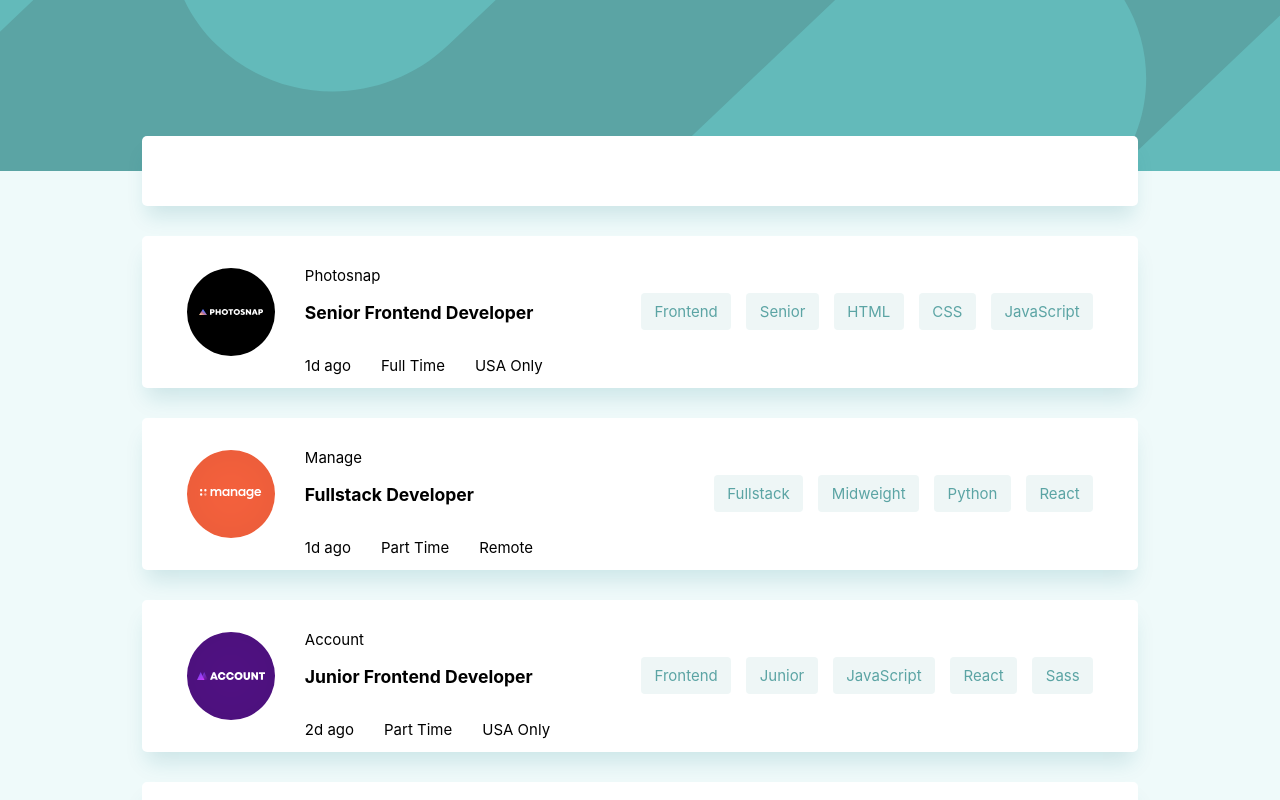
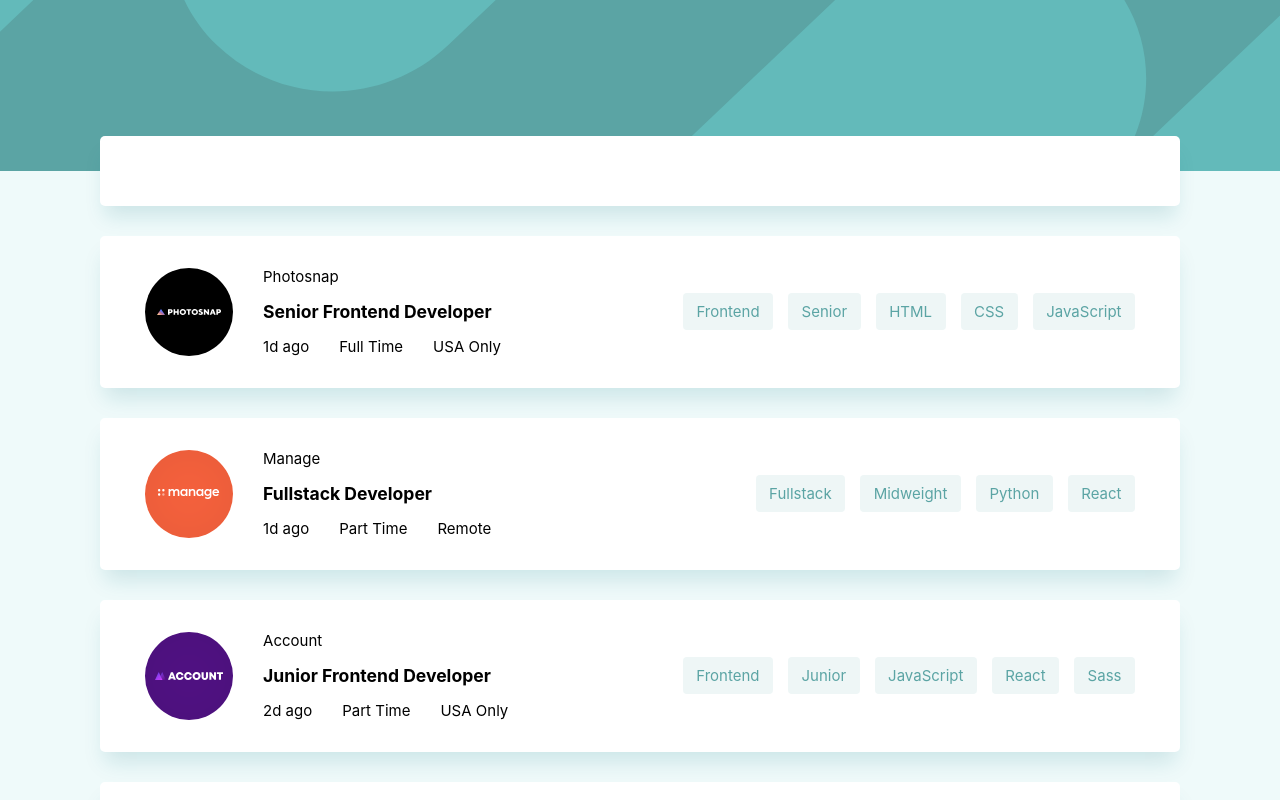
Before and after one commit to rojasmart/job-listings-with-filtering, a React (Create React App) app: page / in a window 1280 px wide. Shown: the top 800 px of the page. Built offline with nearby package versions, Linux system fonts and the light colour scheme.

Commit message:
Filter wrapper corrected

```diff
--- a/src/index.css
+++ b/src/index.css
@@ -58,7 +58,7 @@ header img {
 }
 
 .filter-list {
-  max-width: 1110px;
+  min-width: 1110px;
   padding: 6rem 1rem;
   display: flex;
   flex-direction: column;
@@ -92,6 +92,13 @@ header img {
 
 .job-info {
   flex: 1 1 50%;
+  display: flex;
+  flex-direction: column;
+  justify-content: center;
+}
+
+.job-info h3 {
+  margin: 0rem;
 }
 
 .job-categories {
```
